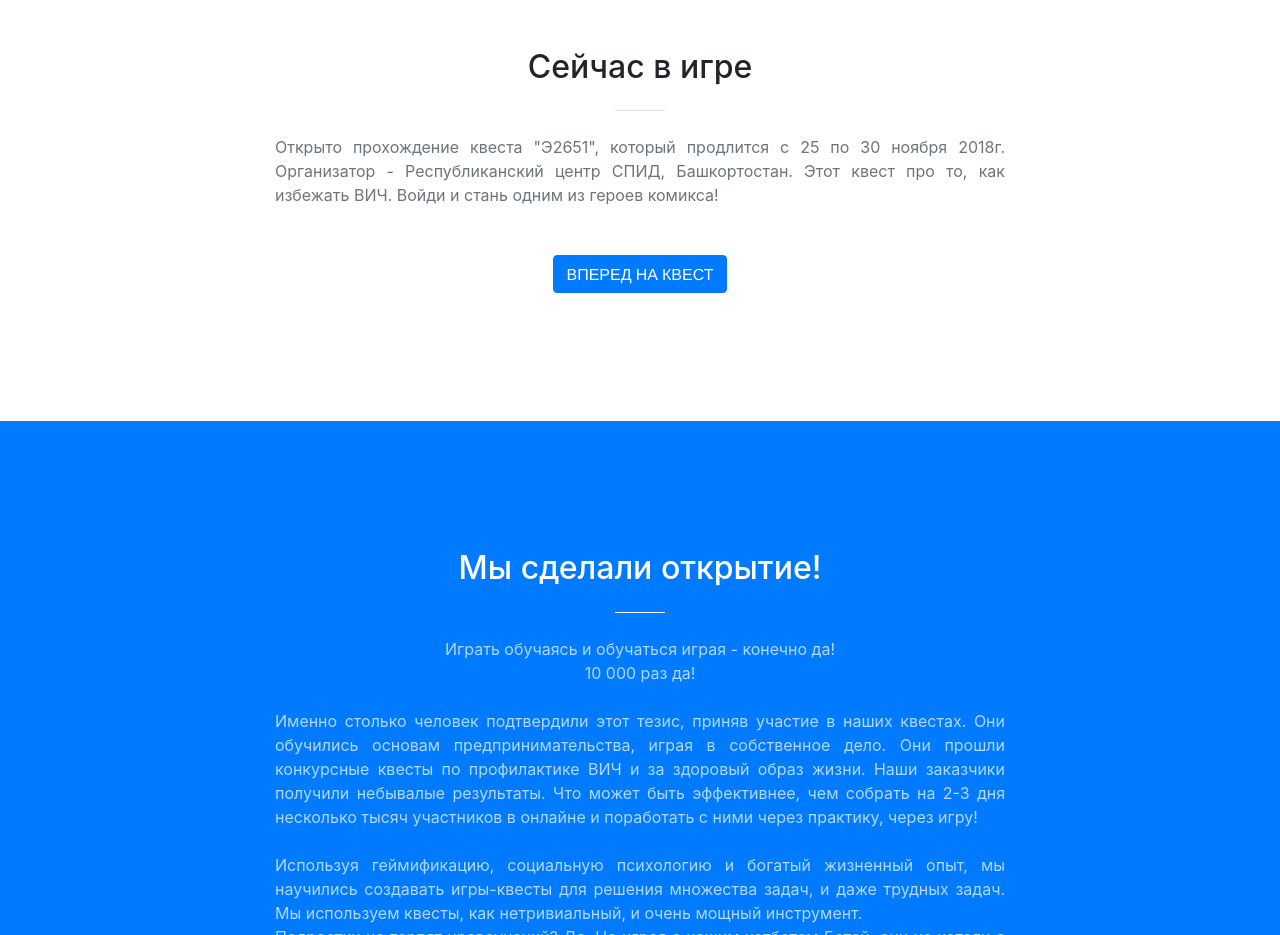
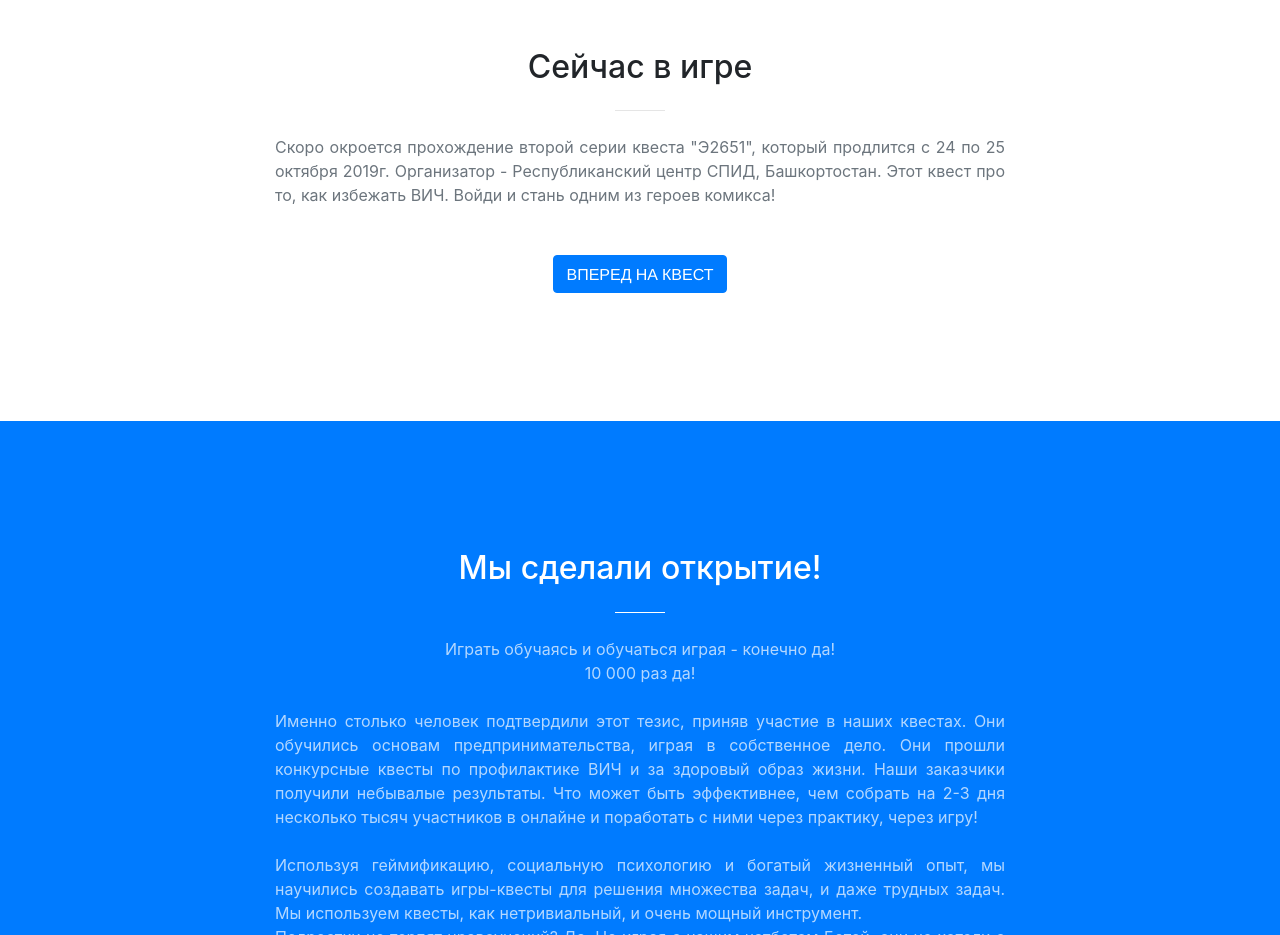
Before and after one commit to workchit/workchit.github.io, a website with bundled scripts: page index.html in a window 1280 px wide. Shown: the part 880-1815 px from the top of the page. Built offline with nearby package versions, Linux system fonts and the light colour scheme.

Commit message:
Update index.html

```diff
--- a/index.html
+++ b/index.html
@@ -124,7 +124,7 @@
           <div class="col-lg-8 mx-auto text-center">
             <h2 class="section-heading">Сейчас в игре</h2>
             <hr class="my-4">
-            <p class="text-muted mb-5" align="justify">Открыто прохождение квеста "Э2651", который продлится с 25 по 30 ноября 2018г. Организатор - Республиканский центр СПИД, Башкортостан. Этот квест про то, как избежать ВИЧ. Войди и стань одним из героев комикса!</p>
+            <p class="text-muted mb-5" align="justify">Скоро окроется прохождение второй серии квеста "Э2651", который продлится с 24 по 25 октября 2019г. Организатор - Республиканский центр СПИД, Башкортостан. Этот квест про то, как избежать ВИЧ. Войди и стань одним из героев комикса!</p>
   <a class="btn btn-primary btn-xl js-scroll-trigger" href="http://b.goquest.online">Вперед на квест</a>
           </div>
         </div>
```
